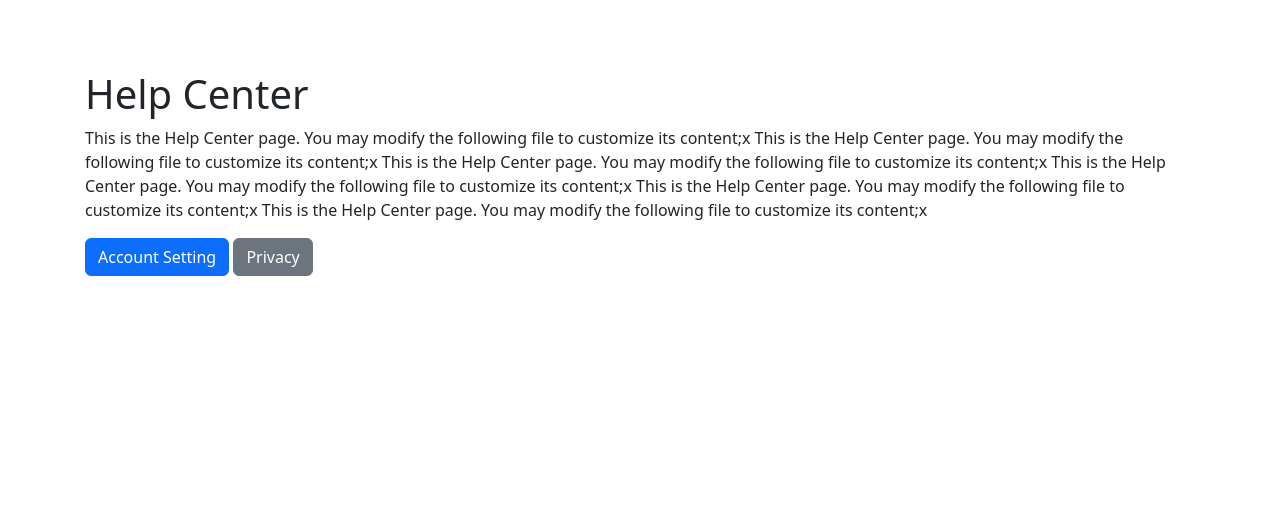
After one commit to JustAbusiness/Yii2_Fw, a Yii app: template basic/views/help/index.php in a window 1280 px wide. The commit adds this page. Shown: the top 516 px of the page. Run offline with PHP 8.4 and a stand-in for Yii, Linux system fonts and the light colour scheme; the template is opened without the code that fills it, so the values that code supplies are empty; some libraries are stand-ins or nearby versions.

Commit message:
my second push

```diff
--- a/basic/config/web.php
+++ b/basic/config/web.php
@@ -16,6 +16,9 @@ $config = [
           'request' => [
                // !!! insert a secret key in the following (if it is empty) - this is required by cookie validation
                'cookieValidationKey' => 'YhKD5A4l6nWguXTgFG0TqyOwqGNtXYoA',
+               'parsers' => [
+                    'application/json' => 'yii\web\JsonParser',
+               ]
           ],
           'cache' => [
                'class' => 'yii\caching\FileCache',
@@ -47,6 +50,7 @@ $config = [
               'enablePrettyUrl' => true,
               'showScriptName' => false,
               'rules' => [
+                   ['class' => 'yii\rest\UrlRule', 'controller' => 'user'],
               ],
           ],
      ],
--- /dev/null
+++ b/basic/views/help/index.php
@@ -0,0 +1,25 @@
+<?php
+use yii\helpers\Html;
+
+$this->title = 'Help Center';
+$this->params['breadcrumbs'][] = $this->title;
+
+?>
+
+<div class="help-index">
+     <h1><?= \yii\helpers\Html::encode($this->title) ?></h1>
+
+     <p>
+
+          This is the Help Center page. You may modify the following file to customize its content;x
+          This is the Help Center page. You may modify the following file to customize its content;x
+          This is the Help Center page. You may modify the following file to customize its content;x
+          This is the Help Center page. You may modify the following file to customize its content;x
+          This is the Help Center page. You may modify the following file to customize its content;x
+          This is the Help Center page. You may modify the following file to customize its content;x
+     </p>
+
+    <?= Html::a('Account Setting', ['help/account-setting'], ['class' => 'btn btn-primary'])?>
+     <?= Html::a('Privacy', ['site/index'], ['class' => 'btn btn-secondary'])?>
+
+</div>
--- a/basic/views/layouts/main.php
+++ b/basic/views/layouts/main.php
@@ -43,6 +43,8 @@ $this->registerLinkTag(['rel' => 'icon', 'type' => 'image/x-icon', 'href' => Yii
             ['label' => 'About', 'url' => ['/site/about']],
             ['label' => 'Contact us', 'url' => ['/site/contact-us']],
             ['label' => 'Privacy Policy', 'url' => ['/site/privacy-policy']],
+            ['label' => 'Help Center', 'url' => ['/help/index']],
+            ['label' => 'Account Setting', 'url' => ['/help/account-setting']],
             Yii::$app->user->isGuest
                 ? ['label' => 'Login', 'url' => ['/site/login']]
                 : '<li class="nav-item">'
--- a/basic/views/site/privacyPolicy.php
+++ b/basic/views/site/privacyPolicy.php
@@ -5,7 +5,7 @@
 use yii\helpers\Html;
 
 $this->title = 'Privacy Policy';
-$this->params['breadcrumbs'][] = $this->title;
+//$this->params['breadcrumbs'][] = $this->title;
 ?>
 <div class="site-privacy-policy">
     <h2><?= Html::encode($this->title) ?></h2>
@@ -16,5 +16,5 @@ $this->params['breadcrumbs'][] = $this->title;
           This is the About page. You may modify the following file to customize its content:
      </span>
 
-    <code><?= __FILE__ ?></code>
+<!--    <code>--><?php //= __FILE__ ?><!--</code>-->
 </div>
```
Also changed, not shown: basic/controllers/HelpController.php (added, +29 -0 lines), basic/controllers/UserController.php (added, +33 -0 lines), basic/views/help/accountSetting.php (added, +15 -0 lines), basic/web/index.php (line endings or trailing spaces).
